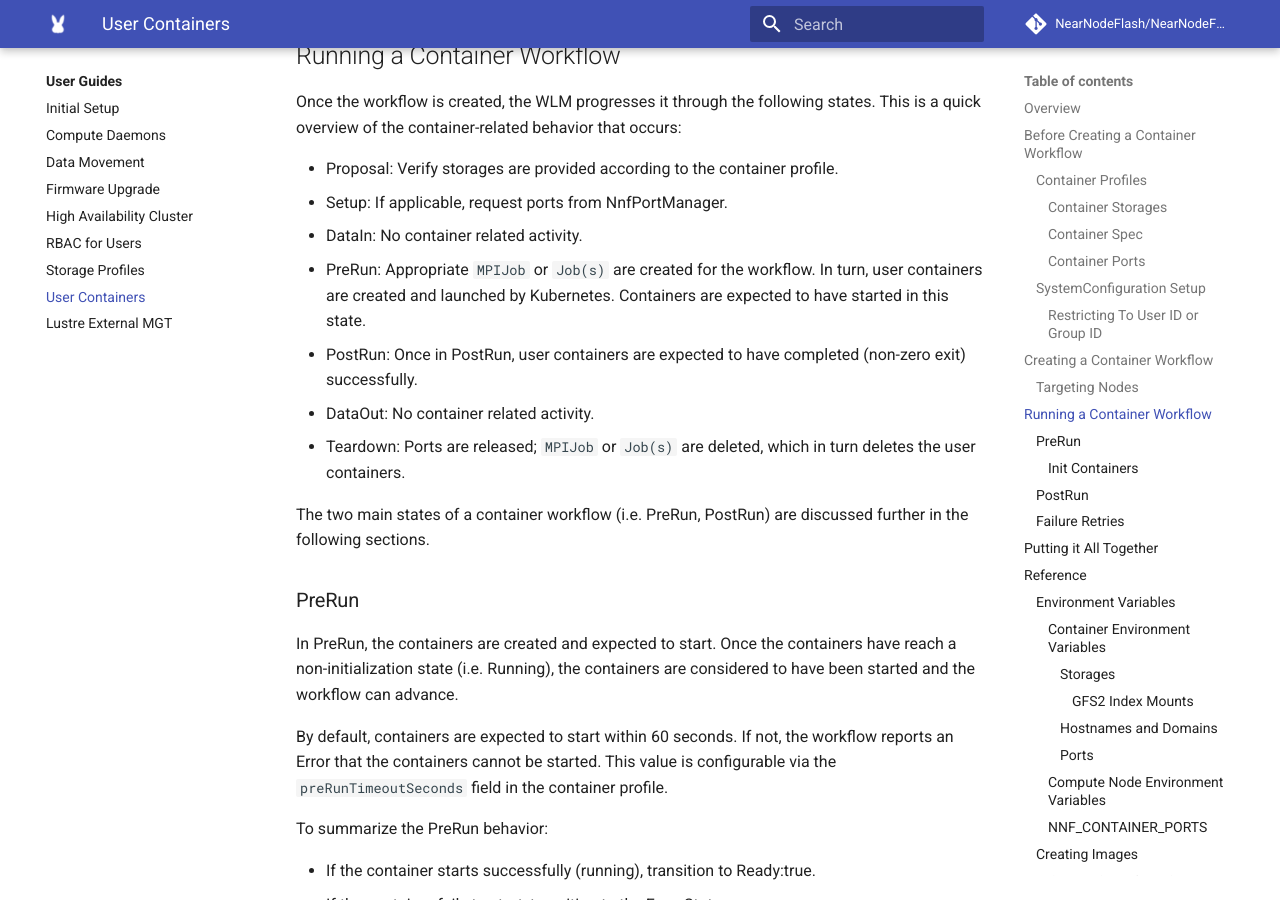
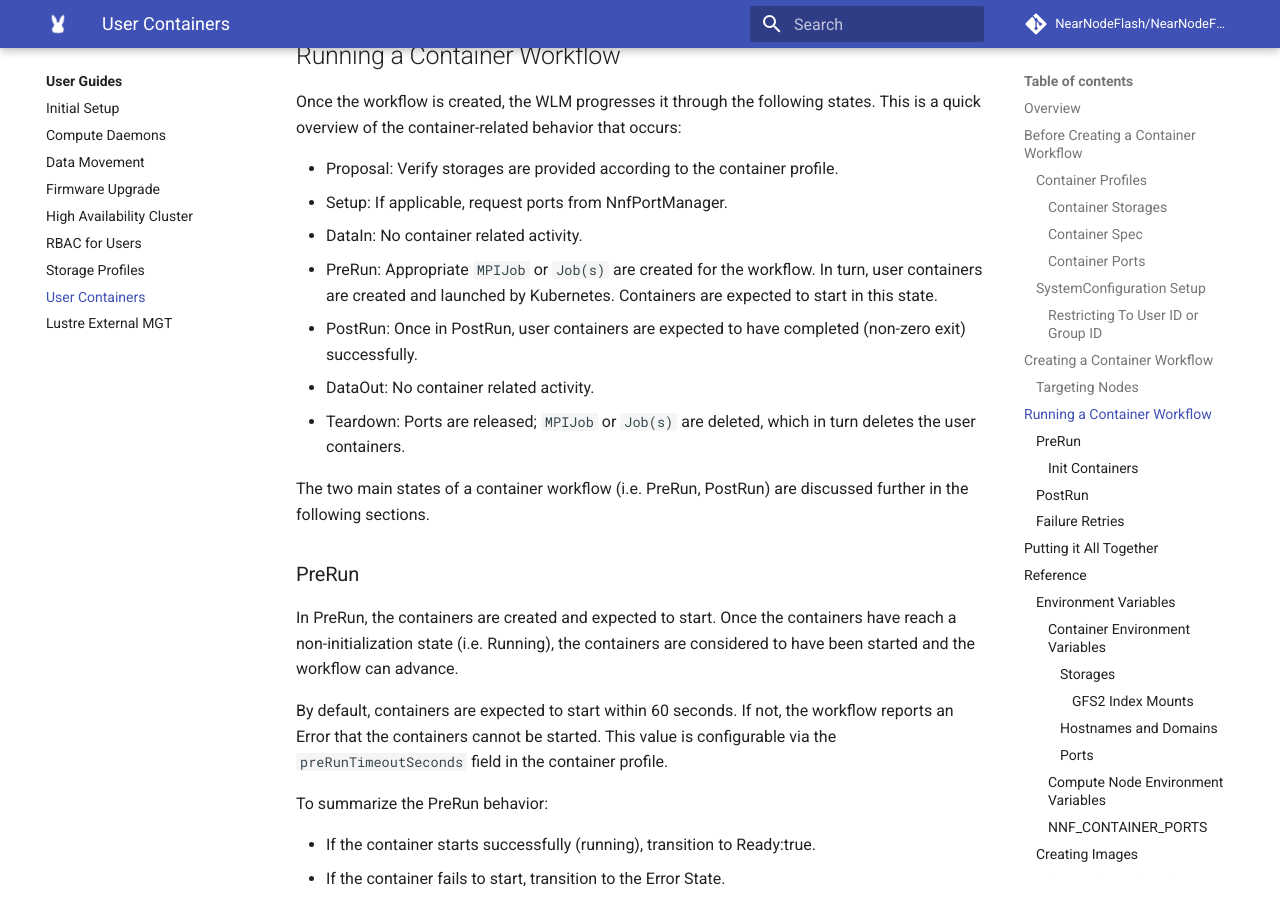
Before and after one commit to NearNodeFlash/NearNodeFlash.github.io, an MkDocs documentation site: the page built from docs/guides/user-containers/readme.md, in a window 1280 px wide and 900 px high, scrolled down 6350 px. Built offline with MkDocs 1.6.1 and Material for MkDocs 9.7.7, drawn with Linux system fonts in a browser that asks for light colours; comment, search, counter and statistics services are not loaded; the version menu is left out.

Commit message:
Update docs/guides/user-containers/readme.md
Co-authored-by: Tony Floeder <anthony.floeder@hpe.com>

```diff
--- a/docs/guides/user-containers/readme.md
+++ b/docs/guides/user-containers/readme.md
@@ -281,7 +281,7 @@ overview of the container-related behavior that occurs:
 - Setup: If applicable, request ports from NnfPortManager.
 - DataIn: No container related activity.
 - PreRun: Appropriate `MPIJob` or `Job(s)` are created for the workflow. In turn, user containers
-are created and launched by Kubernetes. Containers are expected to have started in this state.
+are created and launched by Kubernetes. Containers are expected to start in this state.
 - PostRun: Once in PostRun, user containers are expected to have completed (non-zero exit)
 successfully.
 - DataOut: No container related activity.
```
